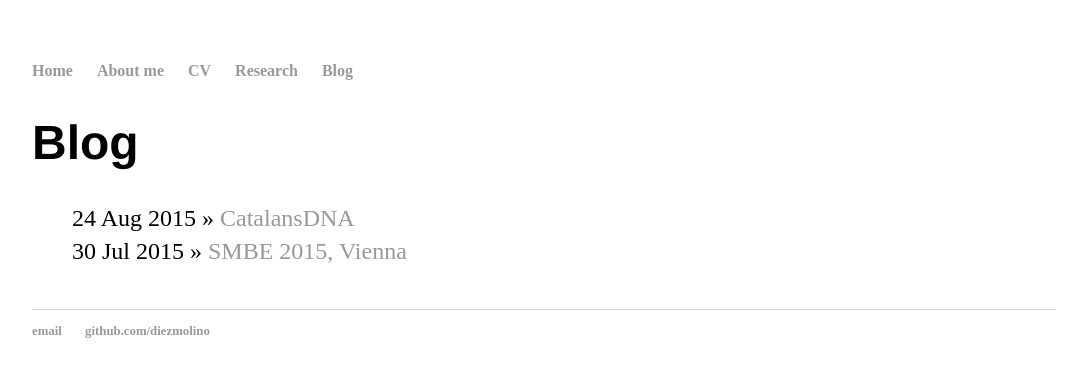
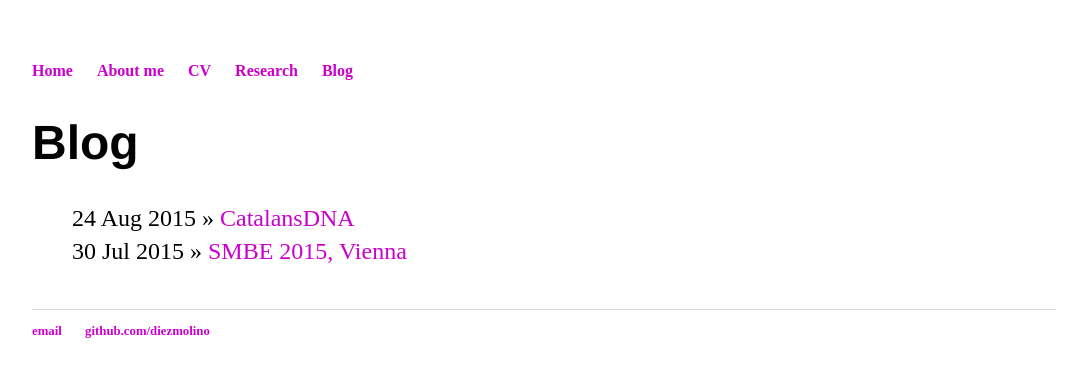
Before and after one commit to DiezMolino/diezmolino.github.io, a Jekyll site: the page built from blog/index.html, in a window 1280 px wide. Shown: the top 377 px of the page, without its empty margins (96-1183 px from the left). Built offline with Jekyll 4.4.1, drawn with Linux system fonts in a browser that asks for light colours.

Commit message:
Update main.css

```diff
--- a/css/main.css
+++ b/css/main.css
@@ -16,7 +16,7 @@ nav ul li, footer ul li {
 }
 a {
     text-decoration: none;
-    color: #999;
+    color: #CC00CC;
 }
 a:hover {
     text-decoration: underline;
```
